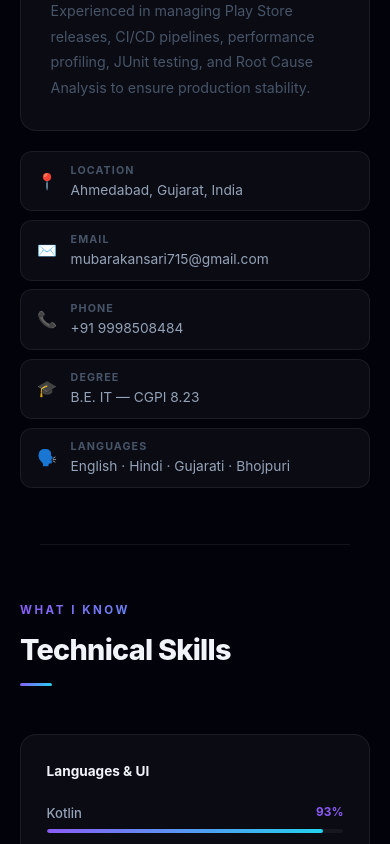
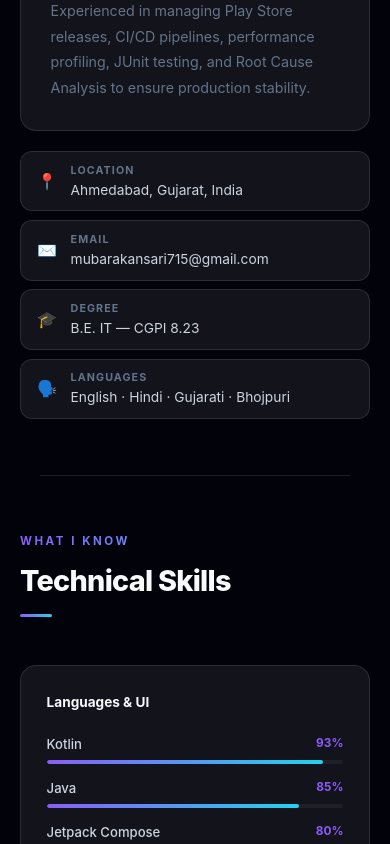
Before and after one commit to mubarakansari715/resume_portfolio, a Next.js app: page / in a window 390 px wide. Shown: the part 1575-2419 px from the top of the page. Built offline with nearby package versions, Linux system fonts and the light colour scheme.

Commit message:
Improve card readability and remove phone number from contact

```diff
--- a/app/page.tsx
+++ b/app/page.tsx
@@ -7,12 +7,12 @@ const C = "#22d3ee";   // cyan
 const GRAD = `linear-gradient(135deg,${V},${C})`;
 
 const T = {
-  bg:      "#02020a",   // deeper black for space
-  surf:    "rgba(255,255,255,0.04)",
-  border:  "rgba(255,255,255,0.07)",
-  t1:      "#f1f5f9",
-  t2:      "#94a3b8",
-  t3:      "#475569",
+  bg:      "#02020a",
+  surf:    "rgba(255,255,255,0.07)",   // brighter cards — more readable over canvas
+  border:  "rgba(255,255,255,0.11)",   // clearer borders
+  t1:      "#f8fafc",                  // brighter heading text
+  t2:      "#cbd5e1",                  // brighter body text
+  t3:      "#64748b",                  // slightly brighter muted text
 };
 
 /* ─── DATA ───────────────────────────────────────────── */
@@ -405,7 +405,6 @@ function About() {
             {[
               { icon: "📍", label: "Location",  value: "Ahmedabad, Gujarat, India" },
               { icon: "✉️", label: "Email",     value: "mubarakansari715@gmail.com" },
-              { icon: "📞", label: "Phone",     value: "+91 9998508484" },
               { icon: "🎓", label: "Degree",    value: "B.E. IT — CGPI 8.23" },
               { icon: "🗣️", label: "Languages", value: "English · Hindi · Gujarati · Bhojpuri" },
             ].map(({ icon, label, value }) => (
@@ -611,9 +610,8 @@ function ContactSection() {
         </a>
         <div style={{ display: "flex", justifyContent: "center", gap: "0.75rem", flexWrap: "wrap" }}>
           {[
-            { label: "GitHub",          href: "https://github.com/mubarakansari715",                   c: V },
-            { label: "LinkedIn",        href: "https://www.linkedin.com/in/mubarak-ansari-2a139a148/", c: C },
-            { label: "+91 9998508484",  href: "tel:+919998508484",                                     c: "#22c55e" },
+            { label: "GitHub",   href: "https://github.com/mubarakansari715",                   c: V },
+            { label: "LinkedIn", href: "https://www.linkedin.com/in/mubarak-ansari-2a139a148/", c: C },
           ].map(({ label, href, c }) => (
             <a key={label} href={href} target="_blank" rel="noreferrer"
               style={{ padding: "0.48rem 1.15rem", borderRadius: 8, border: `1px solid ${c}28`, color: c, fontSize: "0.86rem", fontWeight: 600, textDecoration: "none", transition: "background .2s" }}
```
